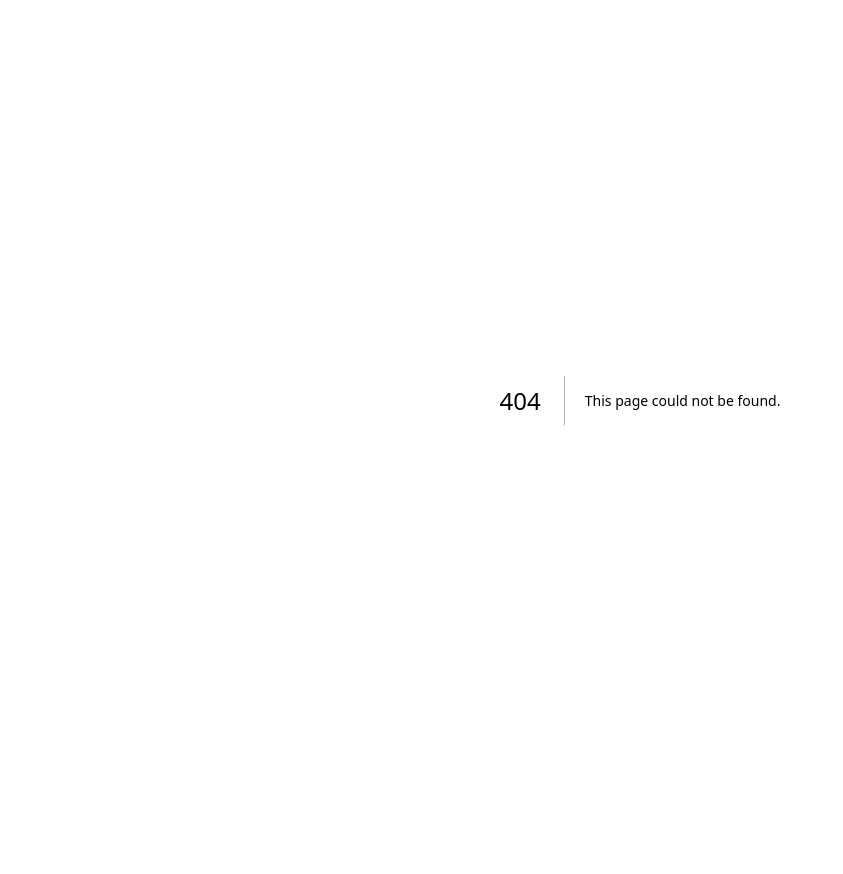
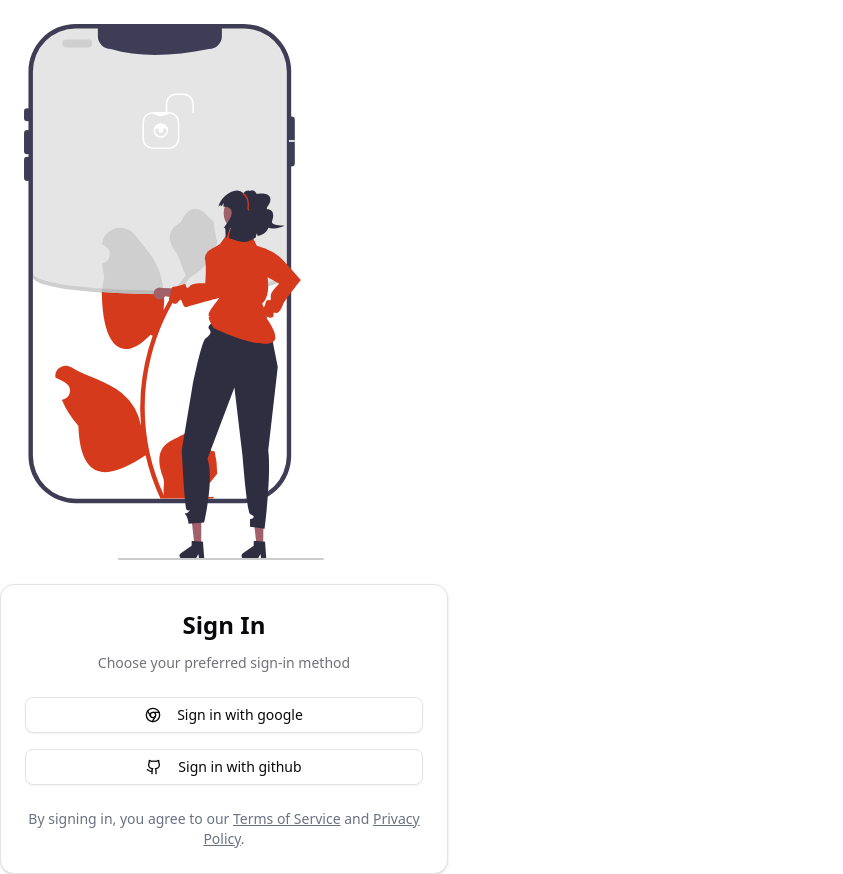
Before and after one commit to sounak-ghosh03/AI-VIBE-CODE-EDITOR, a Next.js app: page /auth/sign-in in a window 1280 px wide. Before the commit this address had no page. Shown: the whole page, without its empty margins (0-843 px from the left). Before the commit the page ends 800 px from the top, so only its background shows below. Built offline with nearby package versions, Linux system fonts and the light colour scheme; no server answers.

Commit message:
authentication implemented

```diff
--- /dev/null
+++ b/app/(auth)/auth/layout.tsx
@@ -0,0 +1,11 @@
+import React from "react";
+
+const AuthLayout = ({ children }: { children: React.ReactNode }) => {
+  return (
+    <main className="'flex justify-center items-center h-screen flex-col bg-zinc-900'">
+      {children}
+    </main>
+  );
+};
+
+export default AuthLayout;
--- /dev/null
+++ b/app/(auth)/auth/sign-in/page.tsx
@@ -0,0 +1,20 @@
+import SignInForm from "@/features/auth/components/sign-in-form";
+import Image from "next/image";
+import React from "react";
+
+const page = () => {
+  return (
+    <>
+      <Image
+        src={"/login.svg"}
+        alt="Login-Image"
+        height={300}
+        width={300}
+        className="m-6 object-cover"
+      />
+      <SignInForm />
+    </>
+  );
+};
+
+export default page;
--- a/app/layout.tsx
+++ b/app/layout.tsx
@@ -1,7 +1,8 @@
 import type { Metadata } from "next";
 import { Geist, Geist_Mono } from "next/font/google";
 import "./globals.css";
-
+import { SessionProvider } from "next-auth/react";
+import { auth } from "@/auth";
 const geistSans = Geist({
   variable: "--font-geist-sans",
   subsets: ["latin"],
@@ -17,12 +18,14 @@ export const metadata: Metadata = {
   description: "Generated by create next app",
 };
 
-export default function RootLayout({
+export default async function RootLayout({
   children,
 }: Readonly<{
   children: React.ReactNode;
 }>) {
+  const session = await auth();
   return (
+    <SessionProvider session={session}>
       <html lang="en">
         <body
           className={`${geistSans.variable} ${geistMono.variable} antialiased`}
@@ -30,5 +33,6 @@ export default function RootLayout({
           {children}
         </body>
       </html>
+    </SessionProvider>
   );
 }
--- a/app/page.tsx
+++ b/app/page.tsx
@@ -1,10 +1,12 @@
 import { Button } from "@/components/ui/button";
+import UserButton from "@/features/auth/components/user-button";
 import Image from "next/image";
 
 export default function Home() {
   return (
     <div>
-      <Button>Button</Button>
+      <Button>Get Started</Button>
+      <UserButton />
     </div>
   );
 }
--- /dev/null
+++ b/features/auth/components/logout-button.tsx
@@ -0,0 +1,19 @@
+import React from "react";
+import { LogoutButtonProps } from "../types";
+import { useRouter } from "next/navigation";
+import { signOut } from "next-auth/react";
+
+const LogoutButton = ({ children }: LogoutButtonProps) => {
+  const router = useRouter();
+  const onLogout = async () => {
+    await signOut();
+    router.refresh();
+  };
+  return (
+    <span className="cursor-pointer" onClick={onLogout}>
+      {children}
+    </span>
+  );
+};
+
+export default LogoutButton;
--- /dev/null
+++ b/features/auth/components/sign-in-form.tsx
@@ -0,0 +1,68 @@
+import React from "react";
+import { Button } from "@/components/ui/button";
+import {
+  Card,
+  CardContent,
+  CardDescription,
+  CardFooter,
+  CardHeader,
+  CardTitle,
+} from "@/components/ui/card";
+import { Chrome, Github } from "lucide-react";
+import { signIn } from "@/auth";
+
+async function handleGoogleSignIn() {
+  "use server";
+  await signIn("google");
+}
+
+async function handleGithubSignIn() {
+  "use server";
+  await signIn("github");
+}
+
+const SignInForm = () => {
+  return (
+    <Card className="w-full max-w-md">
+      <CardHeader className="space-y-1">
+        <CardTitle className="text-2xl font-bold text-center">
+          Sign In
+        </CardTitle>
+        <CardDescription className="text-center">
+          Choose your preferred sign-in method
+        </CardDescription>
+      </CardHeader>
+
+      <CardContent className="grid gap-4">
+        <form action={handleGoogleSignIn}>
+          <Button type="submit" variant={"outline"} className="w-full">
+            <Chrome className="mr-2 h-4 w-4" />
+            <span>Sign in with google</span>
+          </Button>
+        </form>
+        <form action={handleGithubSignIn}>
+          <Button type="submit" variant={"outline"} className="w-full">
+            <Github className="mr-2 h-4 w-4" />
+            <span>Sign in with github</span>
+          </Button>
+        </form>
+      </CardContent>
+
+      <CardFooter>
+        <p className="text-sm text-center text-gray-500 dark:text-gray-400 w-full">
+          By signing in, you agree to our{" "}
+          <a href="#" className="underline hover:text-primary">
+            Terms of Service
+          </a>{" "}
+          and{" "}
+          <a href="#" className="underline hover:text-primary">
+            Privacy Policy
+          </a>
+          .
+        </p>
+      </CardFooter>
+    </Card>
+  );
+};
+
+export default SignInForm;
--- /dev/null
+++ b/features/auth/components/user-button.tsx
@@ -0,0 +1,13 @@
+import { User } from "lucide-react";
+import { useSession } from "next-auth/react";
+
+export const useCurrentUser = () => {
+  const session = useSession();
+  return session?.data?.user;
+};
+
+const UserButton = () => {
+  const user = useCurrentUser();
+  return user ? <User /> : null;
+};
+export default UserButton;
--- /dev/null
+++ b/features/auth/types.ts
@@ -0,0 +1,3 @@
+export interface LogoutButtonProps {
+  children?: React.ReactNode;
+}
--- /dev/null
+++ b/hooks/use-current-user.ts
@@ -0,0 +1,7 @@
+import { useSession } from "next-auth/react";
+
+export const useCurrentUser = () => {
+  const session = useSession();
+
+  return session?.data?.user;
+};
```
Also changed, not shown: tsconfig.json (+8 -2 lines). Lines whose indentation alone changed are shown as unchanged.
